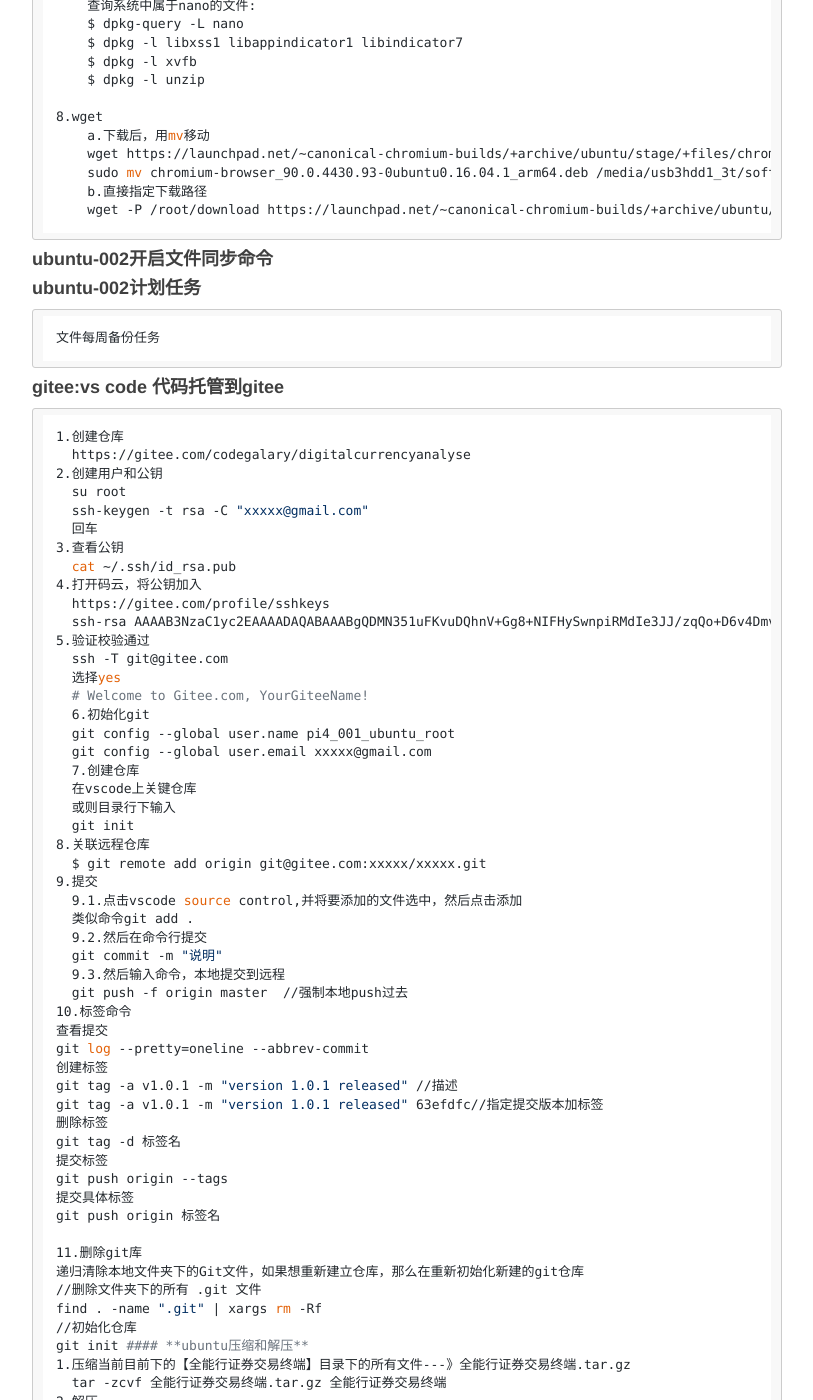
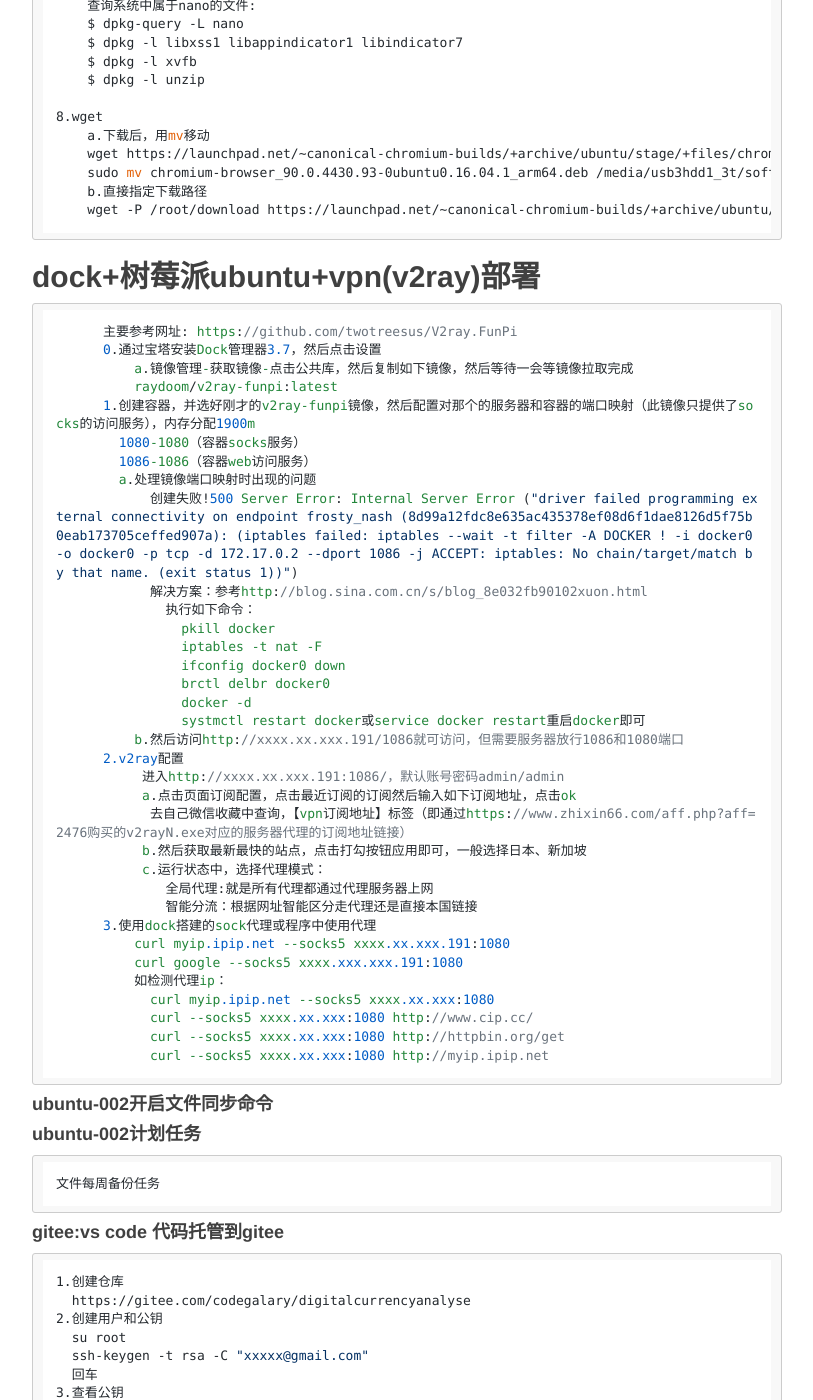
Before and after one commit to figerdeng/siweiwo, a Jekyll site: the page built from _posts/2021-07-06--raspi-ubuntu-dataanalyse.md, in a window 1280 px wide and 1400 px high, scrolled down 16129 px. Shown: the whole window, without its empty margins (233-1046 px from the left). Built offline with Jekyll 4.4.1, drawn with Linux system fonts in a browser that asks for light colours; nearby versions of some CDN libraries; comment, search, counter and statistics services are not loaded.

Commit message:
commit -m "submit"

````diff
--- a/_posts/2021-07-06--raspi-ubuntu-dataanalyse.md
+++ b/_posts/2021-07-06--raspi-ubuntu-dataanalyse.md
@@ -808,6 +808,45 @@
         b.直接指定下载路径
         wget -P /root/download https://launchpad.net/~canonical-chromium-builds/+archive/ubuntu/stage/+files/chromium-browser_90.0.4430.93-0ubuntu0.16.04.1_arm64.deb
 
+## **dock+树莓派ubuntu+vpn(v2ray)部署**
+  ```命令行说明
+      主要参考网址: https://github.com/twotreesus/V2ray.FunPi
+      0.通过宝塔安装Dock管理器3.7，然后点击设置
+          a.镜像管理-获取镜像-点击公共库，然后复制如下镜像，然后等待一会等镜像拉取完成
+          raydoom/v2ray-funpi:latest
+      1.创建容器，并选好刚才的v2ray-funpi镜像，然后配置对那个的服务器和容器的端口映射（此镜像只提供了socks的访问服务），内存分配1900m
+        1080-1080（容器socks服务）
+        1086-1086（容器web访问服务）
+        a.处理镜像端口映射时出现的问题
+            创建失败!500 Server Error: Internal Server Error ("driver failed programming external connectivity on endpoint frosty_nash (8d99a12fdc8e635ac435378ef08d6f1dae8126d5f75b0eab173705ceffed907a): (iptables failed: iptables --wait -t filter -A DOCKER ! -i docker0 -o docker0 -p tcp -d 172.17.0.2 --dport 1086 -j ACCEPT: iptables: No chain/target/match by that name. (exit status 1))")
+            解决方案：参考http://blog.sina.com.cn/s/blog_8e032fb90102xuon.html
+              执行如下命令：
+                pkill docker
+                iptables -t nat -F
+                ifconfig docker0 down
+                brctl delbr docker0
+                docker -d
+                systmctl restart docker或service docker restart重启docker即可
+          b.然后访问http://xxxx.xx.xxx.191/1086就可访问，但需要服务器放行1086和1080端口
+      2.v2ray配置
+           进入http://xxxx.xx.xxx.191:1086/，默认账号密码admin/admin
+           a.点击页面订阅配置，点击最近订阅的订阅然后输入如下订阅地址，点击ok
+            去自己微信收藏中查询，【vpn订阅地址】标签（即通过https://www.zhixin66.com/aff.php?aff=2476购买的v2rayN.exe对应的服务器代理的订阅地址链接）
+           b.然后获取最新最快的站点，点击打勾按钮应用即可，一般选择日本、新加坡
+           c.运行状态中，选择代理模式：
+              全局代理:就是所有代理都通过代理服务器上网
+              智能分流：根据网址智能区分走代理还是直接本国链接
+      3.使用dock搭建的sock代理或程序中使用代理
+          curl myip.ipip.net --socks5 xxxx.xx.xxx.191:1080
+          curl google --socks5 xxxx.xxx.xxx.191:1080
+          如检测代理ip：
+            curl myip.ipip.net --socks5 xxxx.xx.xxx:1080
+            curl --socks5 xxxx.xx.xxx:1080 http://www.cip.cc/
+            curl --socks5 xxxx.xx.xxx:1080 http://httpbin.org/get
+            curl --socks5 xxxx.xx.xxx:1080 http://myip.ipip.net
+  ```
+
+
 
 #### **ubuntu-002开启文件同步命令**
 
````
